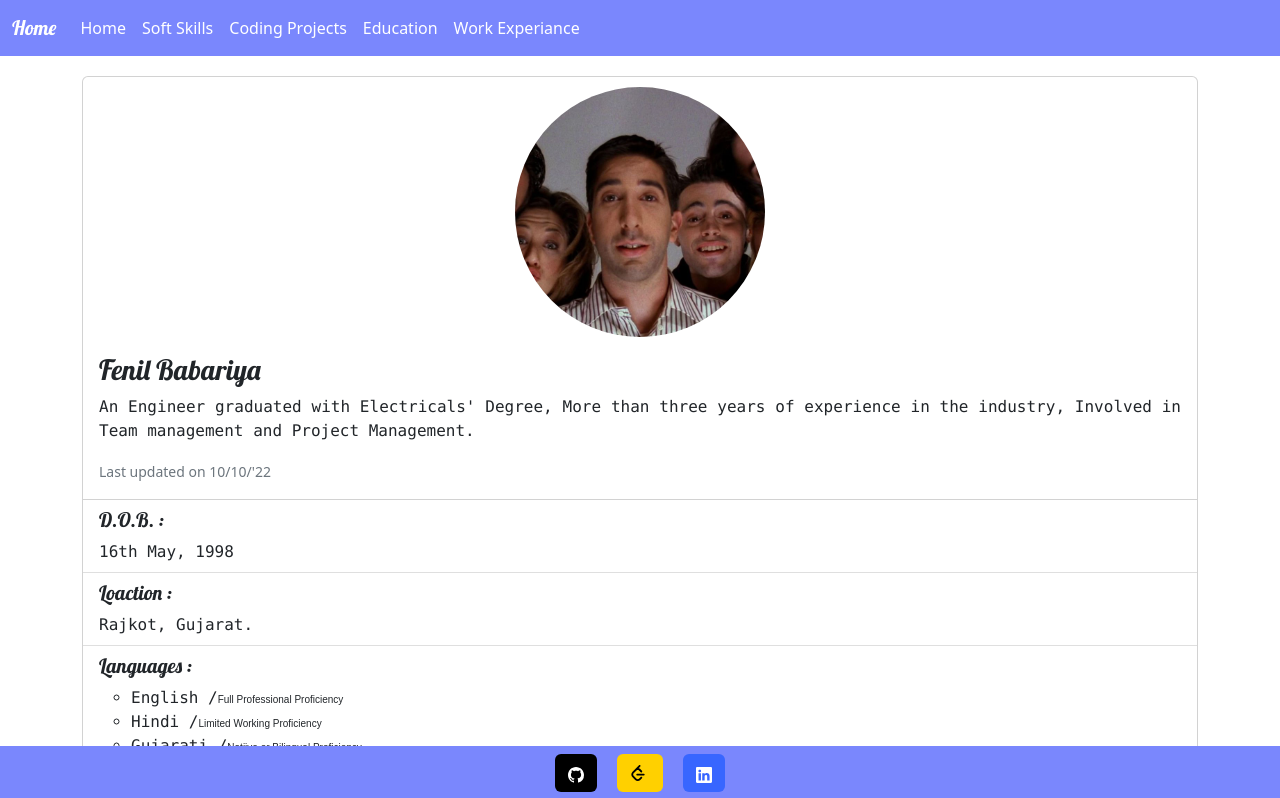
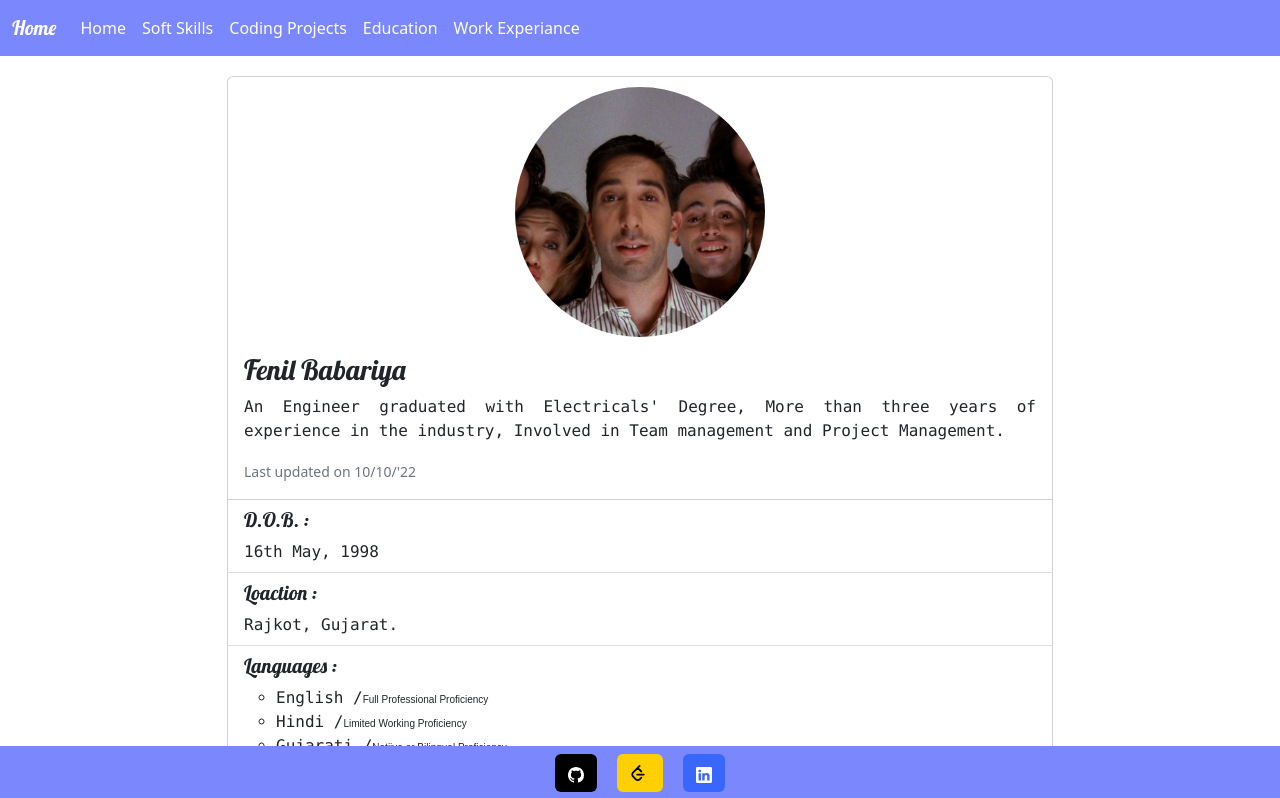
Before and after one commit to fbpatel003/fb-react, a React (Create React App) app: page / in a window 1280 px wide. Shown: the top 798 px of the page. Built offline with nearby package versions, Linux system fonts and the light colour scheme.

Commit message:
Add files via upload

```diff
--- a/src/Components/Home.js
+++ b/src/Components/Home.js
@@ -6,7 +6,7 @@ class Home extends React.Component {
   render() {
     return (
       <>
-        <div className="container-sm">
+        <div className="container-sm homeContain">
           <div className="card">
             <img src={ProfilePic} className="card-img-top" alt="..." />
             <div className="card-body">
--- a/src/Components/SoftSkills.js
+++ b/src/Components/SoftSkills.js
@@ -232,7 +232,7 @@ class SoftSkills extends React.Component {
             </div>
           </div>
 
-          <div className="row m-top-10">
+          <div className="row m-top-10 row-3-skills">
             <div className="col">
               <div className="progress react">
                 <span className="progress-left">
```
